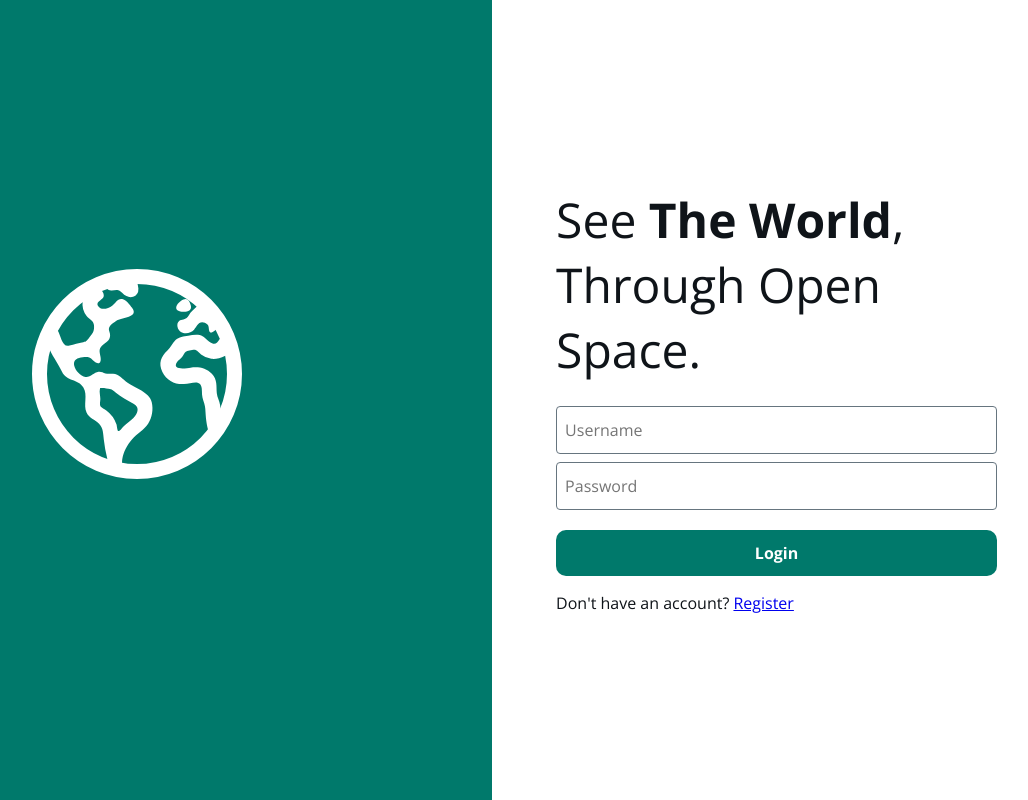
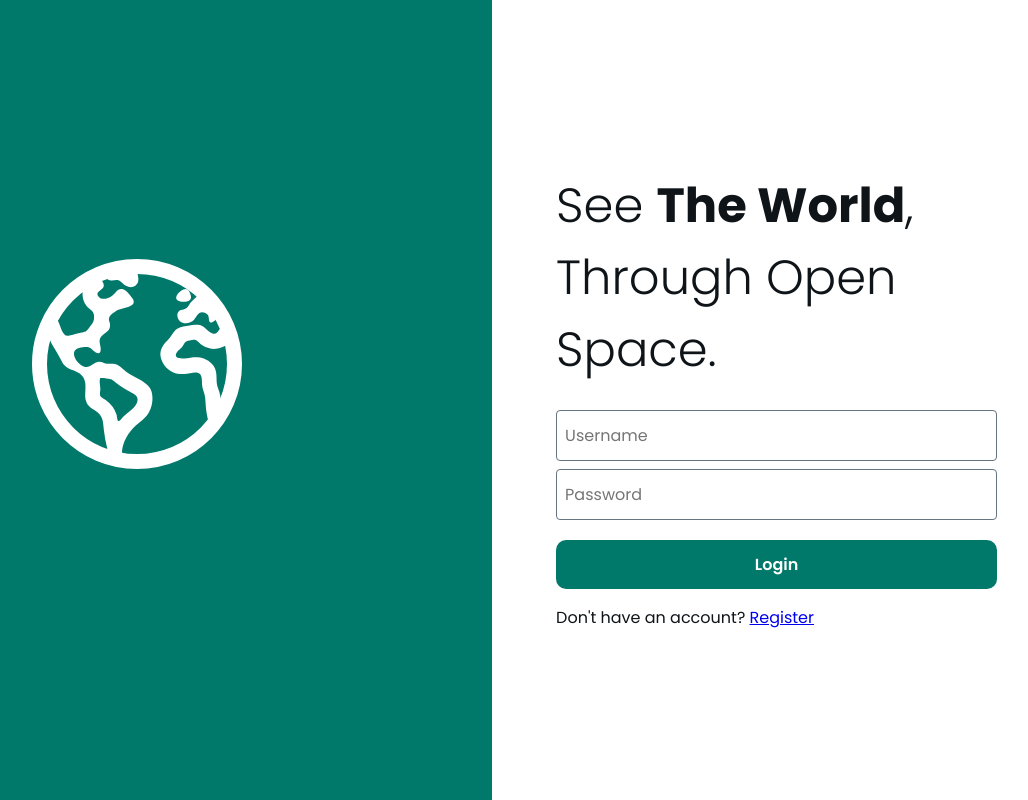
Before and after one commit to MuhammadAbdiel/open-space-app, a React (Create React App) app: page / in a window 1280 px wide. Shown: the whole page, without its empty margins (219-1247 px from the left). Built offline with nearby package versions, Linux system fonts and the light colour scheme.

Commit message:
change font-family to Poppins

```diff
--- a/src/styles/style.css
+++ b/src/styles/style.css
@@ -1,3 +1,5 @@
+@import url('https://fonts.googleapis.com/css2?family=Poppins:ital,wght@0,300;0,400;0,500;0,600;0,700;1,300;1,400;1,500;1,600;1,700&display=swap');
+
 * {
   margin: 0;
   padding: 0;
@@ -13,7 +15,7 @@
 }
 
 body {
-  font-family: 'Open Sans', sans-serif;
+  font-family: 'Poppins', sans-serif;
   color: var(--foreground-color);
   background-color: var(--background-color);
 }
@@ -66,7 +68,7 @@ body {
   width: 100%;
   padding: 12px 8px;
   margin: 8px 0;
-  font-family: 'Open Sans', sans-serif;
+  font-family: 'Poppins', sans-serif;
   font-size: 16px;
   border-radius: 4px;
   border: 1px solid var(--gray-dark-color);
@@ -77,7 +79,7 @@ body {
   margin-top: 12px;
   width: 100%;
   padding: 12px 8px;
-  font-family: 'Open Sans', sans-serif;
+  font-family: 'Poppins', sans-serif;
   font-size: 16px;
   border: 0;
   background-color: var(--accent-color);
@@ -120,7 +122,7 @@ body {
 .navigation button {
   border: 0;
   background-color: transparent;
-  font-family: 'Open Sans', sans-serif;
+  font-family: 'Poppins', sans-serif;
   font-size: 16px;
   font-weight: bold;
   cursor: pointer;
@@ -211,7 +213,7 @@ body {
 
 .talk-input textarea,
 .talk-reply-input textarea {
-  font-family: 'Open Sans', sans-serif;
+  font-family: 'Poppins', sans-serif;
   background-color: var(--background-color);
   border-color: var(--gray-light-color);
   padding: 8px;
@@ -224,7 +226,7 @@ body {
 .talk-input button,
 .talk-reply-input button {
   background-color: var(--accent-color);
-  font-family: 'Open Sans', sans-serif;
+  font-family: 'Poppins', sans-serif;
   color: var(--background-color);
   font-weight: 600;
   font-size: 15px;
```
